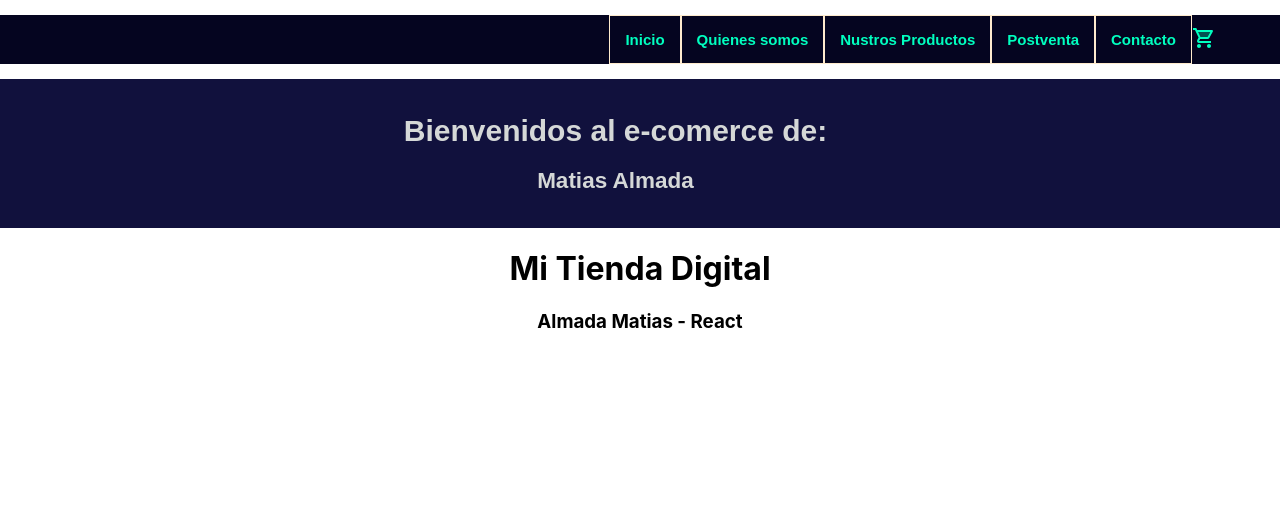
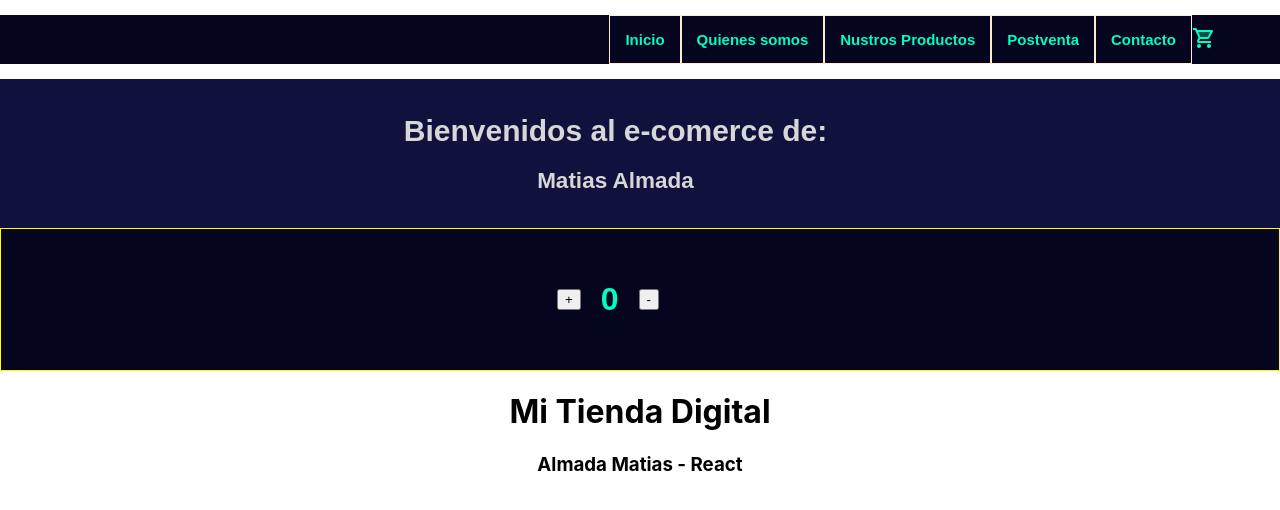
Before and after one commit to matiasea/my-tienda, a React (Create React App) app: page / in a window 1280 px wide. Shown: the top 510 px of the page. Built offline with nearby package versions, Linux system fonts and the light colour scheme.

Commit message:
"Agregue contador con boton"

```diff
--- a/src/App.js
+++ b/src/App.js
@@ -2,6 +2,7 @@
 import './App.css';
 import Navigation from "./components/navigation/navigation";
 import ItemListContainer from './components/ItemListContainer/ItemListContainer';
+import ItemCount from "./components/ItemCount/itemCount";
 
 
 
@@ -10,6 +11,7 @@ function App() {
     <div className="App">
       <Navigation/>
       <ItemListContainer nombre="Matias Almada"/>
+      <ItemCount/>
 
       <h1>Mi Tienda Digital</h1>
       <h3>Almada Matias - React</h3>
--- /dev/null
+++ b/src/components/ItemCount/itemCount.css
@@ -0,0 +1,18 @@
+.itemCount{
+    display: flex;
+    justify-content: center;
+    padding-right: 5%;
+    align-items: center;
+    list-style-type: none;
+    background-color: rgb(5, 5, 32);
+    color: rgb(0, 255, 191);
+    font-weight: bold;
+    font-size: 15px;
+    font-family: sans-serif;
+    border: 1px solid yellow;
+}
+
+p{
+    padding: 20px;
+    font-size: xx-large;
+}
--- /dev/null
+++ b/src/components/ItemCount/itemCount.js
@@ -0,0 +1,48 @@
+
+import React, {useState} from "react";
+
+import "../ItemCount/itemCount.css"
+
+const ItemCount = () => {
+    const stockDisponible = 3;
+
+    const [counter, setCounter] = useState(0)
+
+
+    const onAdd = () => {
+        if (counter < stockDisponible ) {
+
+        setCounter(counter + 1)
+    }else{
+        alert("disculpa, no tenemos mas que las que seleccionaste! :(")
+    }
+    };
+
+
+
+    const onRemove = () => {
+        if (counter > 0) {
+
+        setCounter(counter - 1)
+    }else{
+        alert("menos no podes restar che :P")
+    }
+    };
+
+
+
+    return (
+        <div className="itemCount">
+        <button onClick={onAdd}>+</button>
+        <p>{counter}</p>
+
+        <button onClick={onRemove}>-</button>
+
+        </div>
+
+
+    )
+
+};
+
+export default ItemCount;
```
